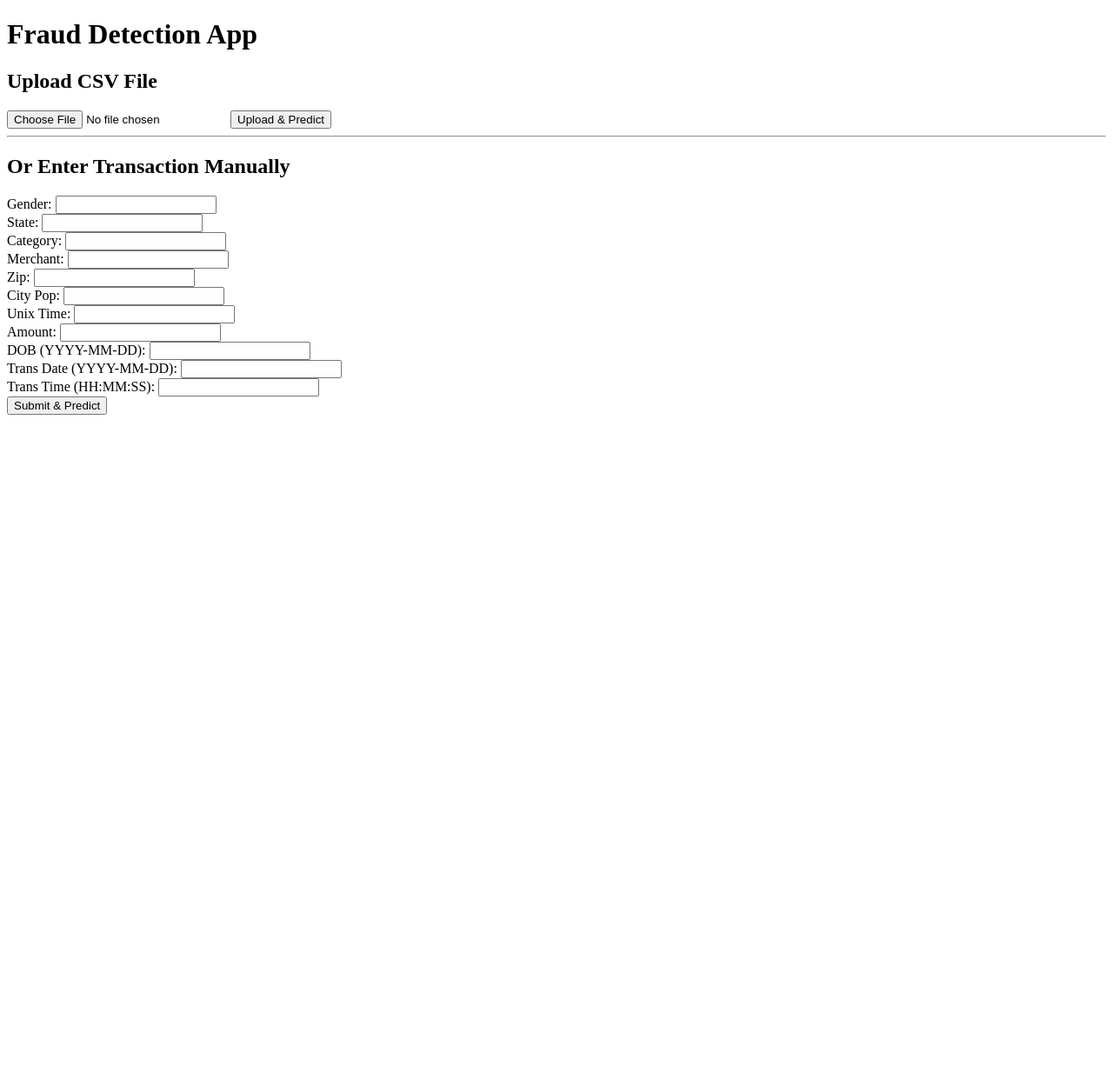
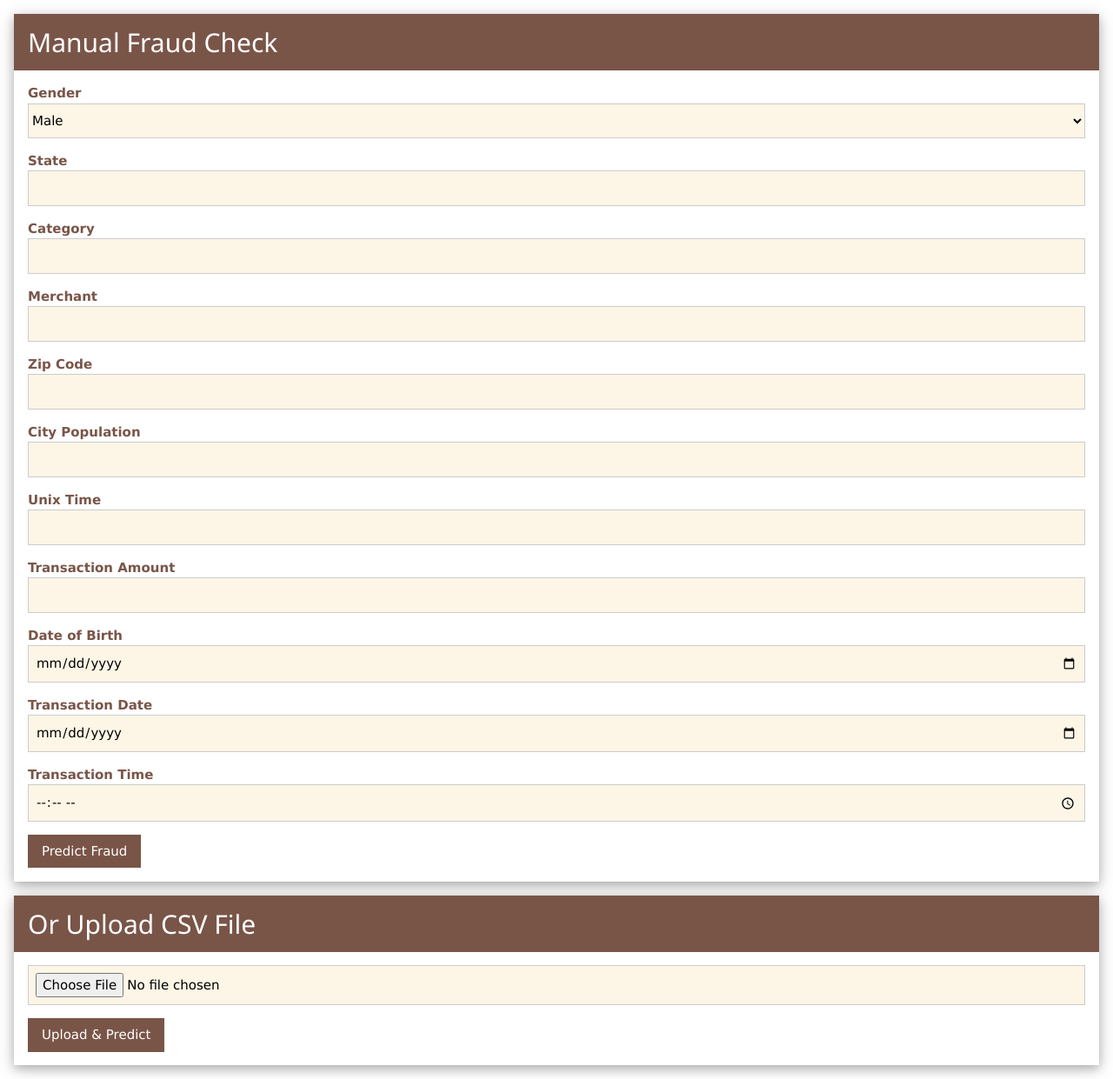
Before and after one commit to SARA3SAEED/fraud_detection_cuML, a Flask app: page / in a window 1280 px wide. Shown: the whole page at 87% size. Before the commit the page ends 477 px from the top, so only its background shows below. Run offline with Flask 3, Linux system fonts and the light colour scheme; parts of the project's set-up code (start-up, migrations or seed data) failed here and were passed over.

Commit message:
2 commit

```diff
--- a/templates/index.html
+++ b/templates/index.html
@@ -1,4 +1,4 @@
-<!DOCTYPE html>
+<!-- <!DOCTYPE html>
 <html lang="en">
 <head>
     <meta charset="UTF-8">
@@ -31,4 +31,101 @@
         <button type="submit">Submit & Predict</button>
     </form>
 </body>
+</html> -->
+
+
+<!DOCTYPE html>
+<html>
+<title>Fraud Detection</title>
+<meta name="viewport" content="width=device-width, initial-scale=1">
+<link rel="stylesheet" href="https://www.w3schools.com/w3css/5/w3.css">
+<body>
+
+<div class="w3-card-4 w3-margin">
+  <div class="w3-container w3-brown">
+    <h2>Manual Fraud Check</h2>
+  </div>
+
+  <form class="w3-container" action="/predict_form" method="POST">
+    <p>
+      <label class="w3-text-brown"><b>Gender</b></label>
+      <select class="w3-select w3-border w3-sand" name="gender">
+        <option value="M">Male</option>
+        <option value="F">Female</option>
+      </select>
+    </p>
+
+    <p>
+      <label class="w3-text-brown"><b>State</b></label>
+      <input class="w3-input w3-border w3-sand" name="state" type="text">
+    </p>
+
+    <p>
+      <label class="w3-text-brown"><b>Category</b></label>
+      <input class="w3-input w3-border w3-sand" name="category" type="text">
+    </p>
+
+    <p>
+      <label class="w3-text-brown"><b>Merchant</b></label>
+      <input class="w3-input w3-border w3-sand" name="merchant" type="text">
+    </p>
+
+    <p>
+      <label class="w3-text-brown"><b>Zip Code</b></label>
+      <input class="w3-input w3-border w3-sand" name="zip" type="number">
+    </p>
+
+    <p>
+      <label class="w3-text-brown"><b>City Population</b></label>
+      <input class="w3-input w3-border w3-sand" name="city_pop" type="number">
+    </p>
+
+    <p>
+      <label class="w3-text-brown"><b>Unix Time</b></label>
+      <input class="w3-input w3-border w3-sand" name="unix_time" type="number" step="any">
+    </p>
+
+    <p>
+      <label class="w3-text-brown"><b>Transaction Amount</b></label>
+      <input class="w3-input w3-border w3-sand" name="amt" type="number" step="any">
+    </p>
+
+    <p>
+      <label class="w3-text-brown"><b>Date of Birth</b></label>
+      <input class="w3-input w3-border w3-sand" name="dob" type="date">
+    </p>
+
+    <p>
+      <label class="w3-text-brown"><b>Transaction Date</b></label>
+      <input class="w3-input w3-border w3-sand" name="trans_date" type="date">
+    </p>
+
+    <p>
+      <label class="w3-text-brown"><b>Transaction Time</b></label>
+      <input class="w3-input w3-border w3-sand" name="trans_time" type="time">
+    </p>
+
+    <p>
+      <button class="w3-btn w3-brown" type="submit">Predict Fraud</button>
+    </p>
+  </form>
+</div>
+
+<!-- CSV Upload Option -->
+<div class="w3-card-4 w3-margin">
+  <div class="w3-container w3-brown">
+    <h2>Or Upload CSV File</h2>
+  </div>
+
+  <form class="w3-container" action="/predict" method="POST" enctype="multipart/form-data">
+    <p>
+      <input class="w3-input w3-border w3-sand" type="file" name="file">
+    </p>
+    <p>
+      <button class="w3-btn w3-brown" type="submit">Upload & Predict</button>
+    </p>
+  </form>
+</div>
+
+</body>
 </html>
```
